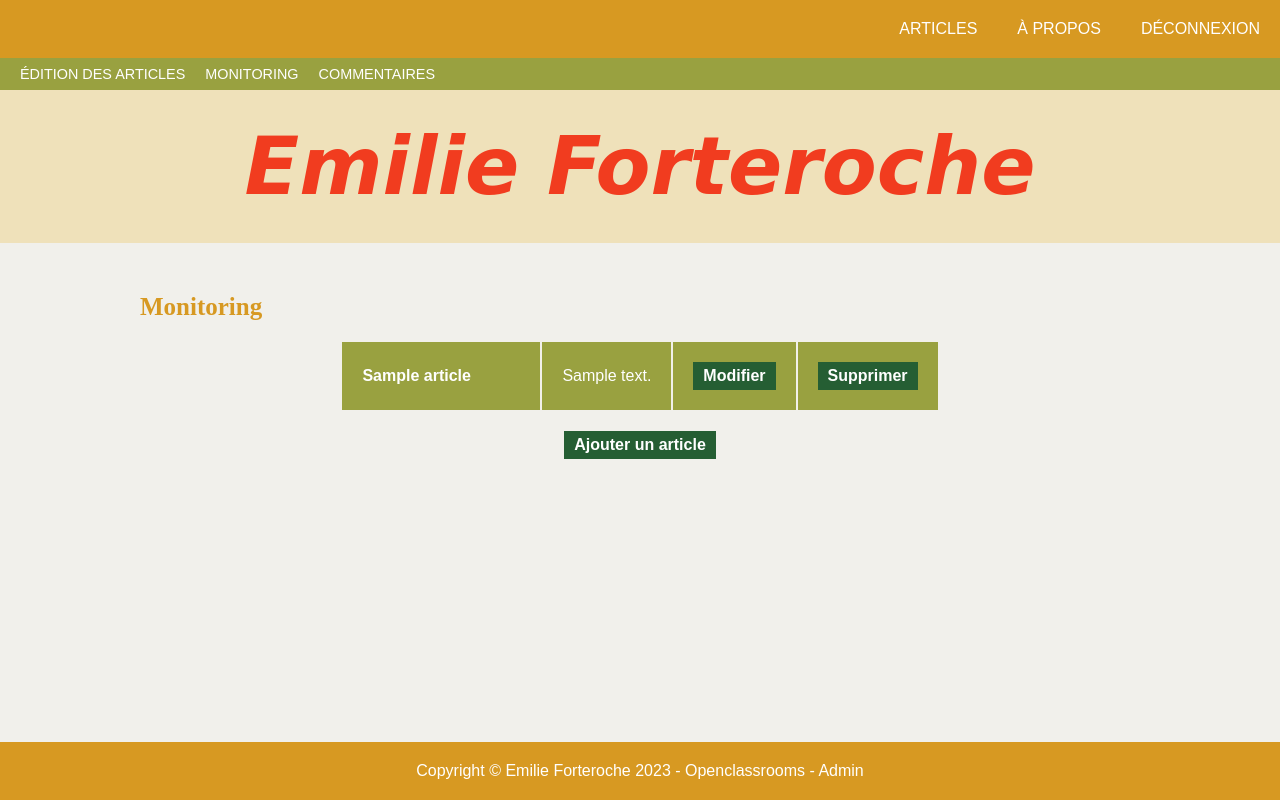
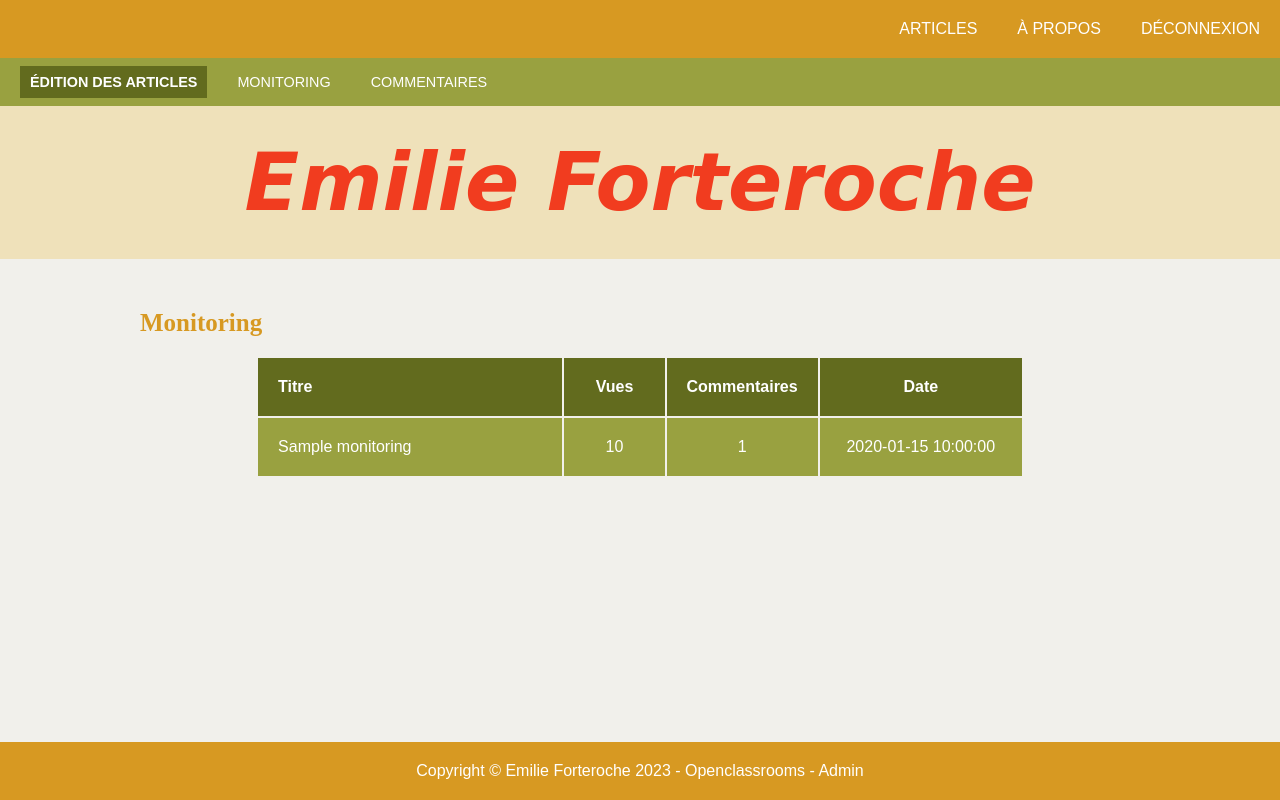
Before and after one commit to HB3317/blog_forteroche, a PHP site: template views/templates/monitoring.php in a window 1280 px wide. Run offline with PHP 8.4, Linux system fonts and the light colour scheme; the visitor is signed in with stand-in values (Sample User, id 1); the template is opened without the code that fills it: most values are stand-ins (such as "Sample title", 1, 10 or a date in 2020); data that the repository does not hold is empty; a stand-in replaces the project's code that opens the database connection; some web fonts are replaced.

Commit message:
Ajout de la page monitoring

```diff
--- a/controllers/ArticleController.php
+++ b/controllers/ArticleController.php
@@ -59,4 +59,5 @@ class ArticleController
         $view = new View("A propos");
         $view->render("apropos");
     }
+
 }
--- a/css/style.css
+++ b/css/style.css
@@ -22,8 +22,9 @@
     --commentPaleColor: #99a140;
     --commentColor: #255E33;
     --adminMenuBackgroundColor: #99a140;
-    --adminMenuHighlightColor: #8a9530;
+    --adminMenuHighlightColor: #626b1e;
     --tableAlternateRowColor: #e0e0e0;
+    --adminMenuhoverColor: #626923;
 }
 
 /**
@@ -171,6 +172,16 @@ header > nav.adminMenu > a {
     text-transform: uppercase;
     font-size: 0.9em;
     margin-right: 20px;
+    padding: 8px 10px;
+}
+
+header > nav.adminMenu > a.active {
+    background-color: var(--adminMenuHighlightColor);
+    font-weight: bold;
+}
+
+header > nav.adminMenu > a:hover {
+    background-color: var(--adminMenuhoverColor);
 }
 
 /**
@@ -354,6 +365,29 @@ a.info {
     border: 1px solid var(--backgroundColor);
 }
 
+.monitoringLine {
+    display: grid;
+    grid-template-columns: 3fr 1fr 1.5fr 2fr;
+}
+
+.monitoringLine > div {
+    padding: 20px;
+    border: 1px solid var(--backgroundColor);
+    display: flex;
+    align-items: center;
+}
+
+.monitoringViews,
+.monitoringComments,
+.monitoringDate {
+    justify-content: center;
+}
+
+.monitoringHeader {
+    background-color: var(--adminMenuHighlightColor);
+    font-weight: bold;
+}
+
 /**
  * Footer global de la page.
  */
--- a/views/templates/main.php
+++ b/views/templates/main.php
@@ -14,7 +14,7 @@
     <meta charset="UTF-8">
     <meta name="viewport" content="width=device-width, initial-scale=1.0">
     <title>Emilie Forteroche</title>
-    <link rel="stylesheet" href="./css/style.css?v=999">
+    <link rel="stylesheet" href="./css/style.css?v=4">
 </head>
 
 <body>
@@ -33,9 +33,20 @@
             if (isset($_SESSION['user'])) {
             ?>
                 <nav class="adminMenu">
-                    <a href="index.php?action=admin">Édition des articles</a>
-                    <a href="index.php?action=monitoring">Monitoring</a>
-                    <a href="index.php?action=adminComments">Commentaires</a>
+                    <a class="<?= ($_GET['action'] ?? 'admin') === 'admin' ? 'active' : '' ?>"
+                    href="index.php?action=admin">
+                        Édition des articles
+                    </a>
+
+                    <a class="<?= ($_GET['action'] ?? '') === 'monitoring' ? 'active' : '' ?>"
+                    href="index.php?action=monitoring">
+                        Monitoring
+                    </a>
+
+                    <a class="<?= ($_GET['action'] ?? '') === 'adminComments' ? 'active' : '' ?>"
+                    href="index.php?action=adminComments">
+                        Commentaires
+                    </a>
                 </nav>
             <?php
             }
--- a/views/templates/monitoring.php
+++ b/views/templates/monitoring.php
@@ -8,14 +8,21 @@
 <h2>Monitoring</h2>
 
 <div class="adminArticle">
-    <?php foreach ($articles as $article) { ?>
-        <div class="articleLine">
-            <div class="title"><?= $article->getTitle() ?></div>
-            <div class="content"><?= $article->getContent(200) ?></div>
-            <div><a class="submit" href="index.php?action=showUpdateArticleForm&id=<?= $article->getId() ?>">Modifier</a></div>
-            <div><a class="submit" href="index.php?action=deleteArticle&id=<?= $article->getId() ?>" <?= Utils::askConfirmation("Êtes-vous sûr de vouloir supprimer cet article ?") ?> >Supprimer</a></div>
+
+    <div class="articleLine monitoringLine monitoringHeader">
+        <div class="monitoringTitle">Titre</div>
+        <div class="monitoringViews">Vues</div>
+        <div class="monitoringComments">Commentaires</div>
+        <div class="monitoringDate">Date</div>
+    </div>
+
+    <?php foreach ($monitoringArray as $article) { ?>
+        <div class="articleLine monitoringLine">
+            <div class="monitoringTitle"><?= $article['title'] ?></div>
+            <div class="monitoringViews"><?= $article['views'] ?></div>
+            <div class="monitoringComments"><?= $article['comments_count'] ?></div>
+            <div class="monitoringDate"><?= $article['date_creation'] ?></div>
         </div>
     <?php } ?>
+
 </div>
-
-<a class="submit" href="index.php?action=showUpdateArticleForm">Ajouter un article</a>
```
Also changed, not shown: controllers/AdminController.php (+9 -2 lines), models/ArticleManager.php (+18 -0 lines).
